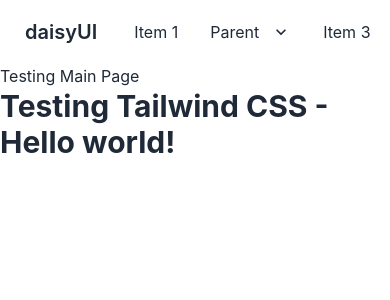
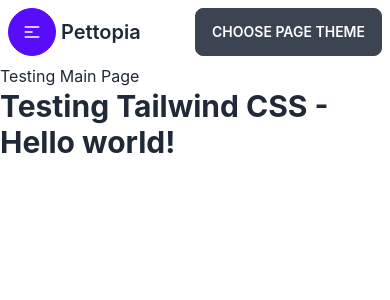
Before and after one commit to chingu-voyages/v43-tier3-team-41, a React (Create React App) app in the folder pettopia-frontend/: page / in a window 390 px wide. Shown: the top 300 px of the page. Built offline with nearby package versions, Linux system fonts and the light colour scheme.

Commit message:
update navbar to be responsive and add theme change button

```diff
--- a/pettopia-frontend/src/components/navigation/NavBar.jsx
+++ b/pettopia-frontend/src/components/navigation/NavBar.jsx
@@ -1,19 +1,118 @@
+import { useState, useEffect } from 'react';
+
+const THEMES = [
+  'light',
+  'dark',
+  'cupcake',
+  'bumblebee',
+  'emerald',
+  'corporate',
+  'synthwave',
+  'retro',
+  'cyberpunk',
+  'valentine',
+  'halloween',
+  'garden',
+  'forest',
+  'aqua',
+  'lofi',
+  'pastel',
+  'fantasy',
+  'wireframe',
+  'black',
+  'luxury',
+  'dracula',
+  'cmyk',
+  'autumn',
+  'business',
+  'acid',
+  'lemonade',
+  'night',
+  'coffee',
+  'winter',
+];
+
 export default function NavBar() {
+  const [theme, setTheme] = useState('light');
+
+  useEffect(() => {
+    document.documentElement.setAttribute('data-theme', theme);
+  }, [theme]);
+
+  const handleThemeChange = (e) => {
+    let themeVal = e.target.getAttribute('data-set-theme');
+    setTheme(themeVal);
+  };
+
   return (
     <>
-      <header className="w-100">
-        <div className='navbar container'>
-          <div className='flex-1'>
-            <a href='/' className='btn btn-ghost normal-case text-xl'>
-              daisyUI
+      <header className='w-100'>
+        <div className='navbar bg-base-100 container sticky'>
+          <div className='navbar-start'>
+            <div className='dropdown'>
+              <label
+                tabIndex={0}
+                className='btn btn-circle btn-primary lg:hidden'
+              >
+                <svg
+                  xmlns='http://www.w3.org/2000/svg'
+                  className='h-5 w-5'
+                  fill='none'
+                  viewBox='0 0 24 24'
+                  stroke='currentColor'
+                >
+                  <path
+                    strokeLinecap='round'
+                    strokeLinejoin='round'
+                    strokeWidth='2'
+                    d='M4 6h16M4 12h8m-8 6h16'
+                  />
+                </svg>
+              </label>
+              <ul
+                tabIndex={0}
+                className='menu menu-compact dropdown-content mt-3 p-2 shadow bg-base-100 rounded-box w-52'
+              >
+                <li>
+                  <a href='/'>Item 1</a>
+                </li>
+                <li tabIndex={0}>
+                  <a href='/' className='justify-between'>
+                    Parent
+                    <svg
+                      className='fill-current'
+                      xmlns='http://www.w3.org/2000/svg'
+                      width='24'
+                      height='24'
+                      viewBox='0 0 24 24'
+                    >
+                      <path d='M8.59,16.58L13.17,12L8.59,7.41L10,6L16,12L10,18L8.59,16.58Z' />
+                    </svg>
+                  </a>
+                  <ul className='p-2'>
+                    <li>
+                      <a href='/'>Submenu 1</a>
+                    </li>
+                    <li>
+                      <a href='/'>Submenu 2</a>
+                    </li>
+                  </ul>
+                </li>
+                <li>
+                  <a href='/'>Item 3</a>
+                </li>
+              </ul>
+            </div>
+            <a href='/' className='btn btn-ghost normal-case text-xl px-1'>
+              Pettopia
             </a>
           </div>
-          <div className='flex-none'>
+          <div className='navbar-center hidden lg:flex'>
             <ul className='menu menu-horizontal px-1'>
               <li>
                 <a href='/'>Item 1</a>
               </li>
-              <li>
+              <li tabIndex={0}>
                 <a href='/'>
                   Parent
                   <svg
@@ -26,7 +125,7 @@ export default function NavBar() {
                     <path d='M7.41,8.58L12,13.17L16.59,8.58L18,10L12,16L6,10L7.41,8.58Z' />
                   </svg>
                 </a>
-                <ul className='p-2 bg-base-100'>
+                <ul className='p-2'>
                   <li>
                     <a href='/'>Submenu 1</a>
                   </li>
@@ -40,6 +139,29 @@ export default function NavBar() {
               </li>
             </ul>
           </div>
+          <div className='navbar-end'>
+            <div className='dropdown dropdown-end'>
+              <label tabIndex={0} className='btn'>
+                Choose Page Theme
+              </label>
+              <ul
+                tabIndex={0}
+                className='dropdown-content mt-1 w-40 max-h-96 overflow-y-auto menu-compact p-2 bg-base-200 shadow rounded-box'
+              >
+                {THEMES.map((theme, i) => (
+                  <li key={theme + i}>
+                    <button
+                      data-set-theme={theme}
+                      onClick={handleThemeChange}
+                      className='font-medium capitalize'
+                    >
+                      {i + 1 + '. ' + theme}
+                    </button>
+                  </li>
+                ))}
+              </ul>
+            </div>
+          </div>
         </div>
       </header>
     </>
--- a/pettopia-frontend/tailwind.config.js
+++ b/pettopia-frontend/tailwind.config.js
@@ -7,9 +7,9 @@ module.exports = {
       padding: '1.25',
       screens: {
         xl: '1200px',
-        '2xl': '1200px'
-      }
-    }
+        '2xl': '1200px',
+      },
+    },
   },
   plugins: [require('daisyui')],
 };
```
Also changed, not shown: pettopia-frontend/src/App.jsx (+6 -6 lines).
